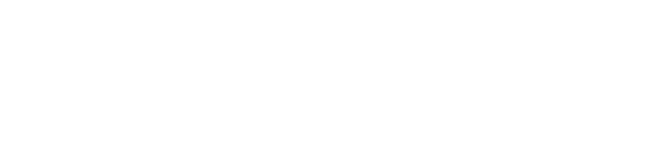
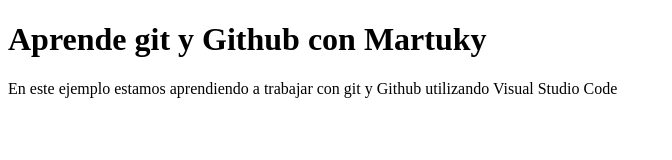
Before and after one commit to DankaRodriguez/miproyectoweb, a plain HTML site: page index.html in a window 1280 px wide. Shown: the whole page, without its empty margins (0-672 px from the left). Drawn offline with Linux system fonts and the light colour scheme.

```diff
--- a/index.html
+++ b/index.html
@@ -3,9 +3,10 @@
 <head>
     <meta charset="UTF-8">
     <meta name="viewport" content="width=device-width, initial-scale=1.0">
-    <title>Document</title>
+    <title>::: Curso de git y Github :::</title>
 </head>
 <body>
-
+    <h1> Aprende git y Github con Martuky</h1>
+    <p>En este ejemplo estamos aprendiendo a trabajar con git y Github utilizando Visual Studio Code</p>
 </body>
 </html>
```
